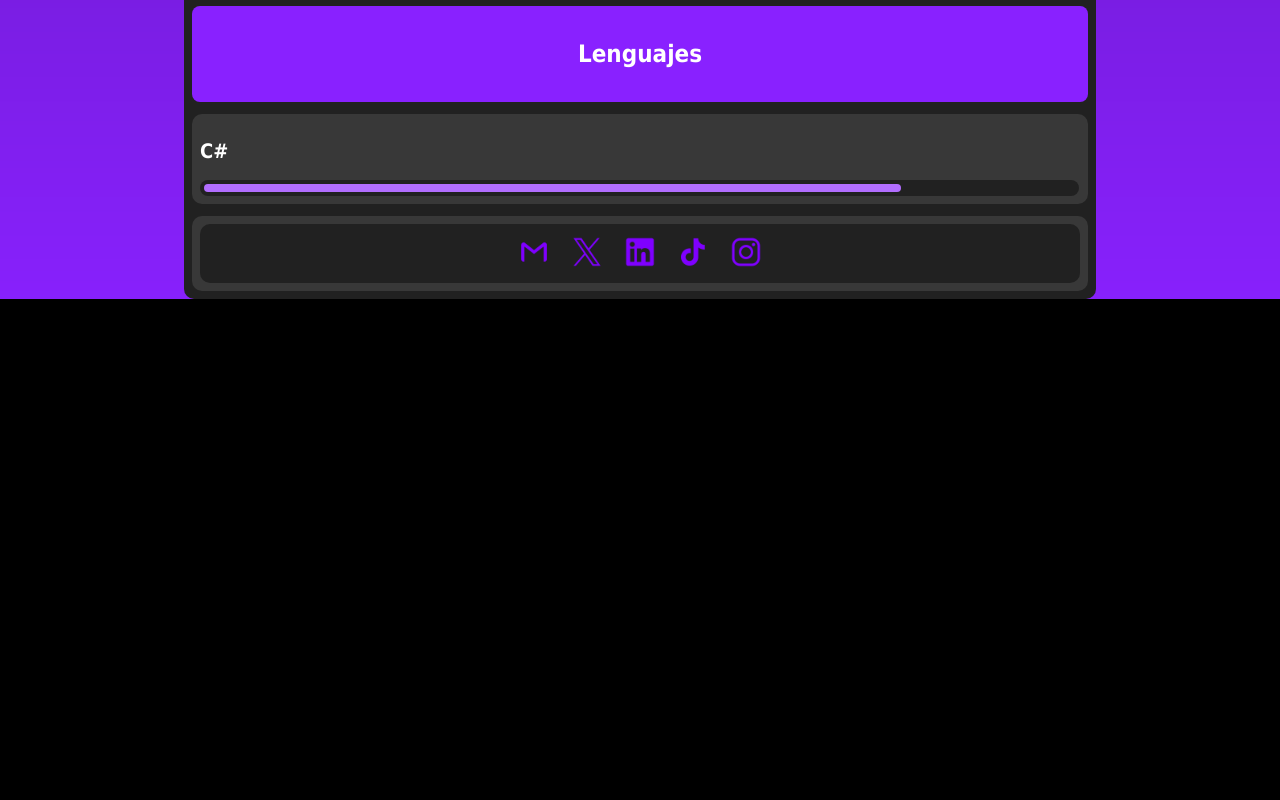
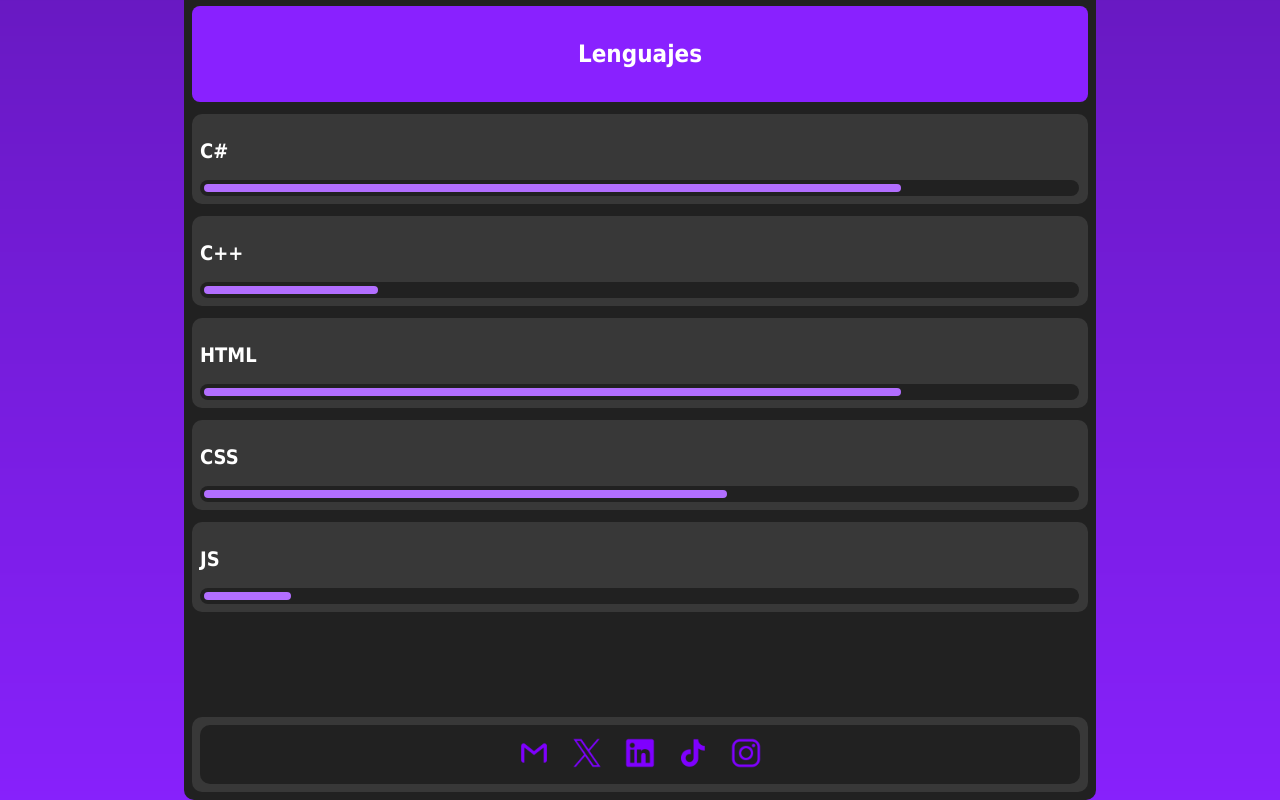
Before and after one commit to Frambueesaa/Frambueesaa.github.io, a plain HTML site: page home.html in a window 1280 px wide. Shown: the part 3217-4017 px from the top of the page. Before the commit the page ends 3516 px from the top, so only its background shows below. Drawn offline with Linux system fonts and the light colour scheme.

Commit message:
Lenguajes terminado.

```diff
--- a/home.html
+++ b/home.html
@@ -210,9 +210,34 @@
                 <div class="bar80"></div>
             </div>
         </div>
+        <div class="box100 stylizedBox">
+            <h2>C++</h2>
+            <div class="barContainer">
+                <div class="bar20"></div>
+            </div>
+        </div>
+        <div class="box100 stylizedBox">
+            <h2>HTML</h2>
+            <div class="barContainer">
+                <div class="bar80"></div>
+            </div>
+        </div>
+        <div class="box100 stylizedBox">
+            <h2>CSS</h2>
+            <div class="barContainer">
+                <div class="bar60"></div>
+            </div>
+        </div>
+        <div class="box100 stylizedBox">
+            <h2>JS</h2>
+            <div class="barContainer">
+                <div class="bar10"></div>
+            </div>
+        </div>
 
         <!-- SECCION FOOTER -->
 
+        <div class="spacerBox"></div>
         <div class="box100 stylizedBox">
             <div class="flexBox center stylizedBox2">
                 <a href="mailto:franforge3d@gmail.com" target="_blank">
```
Also changed, not shown: projects/luminaria-dark-echoes.html (+1 -0 lines), projects/mechanic-party.html (+1 -0 lines).
